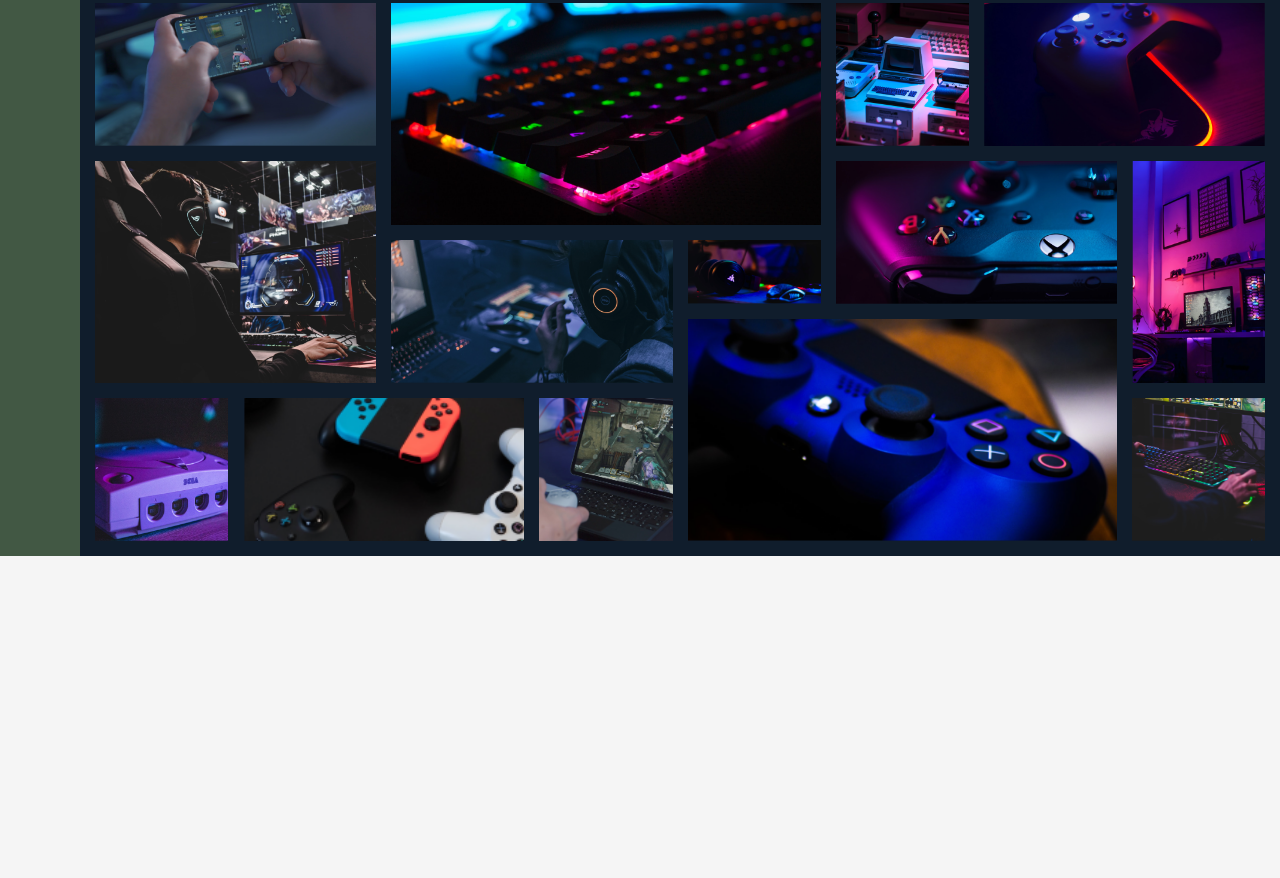
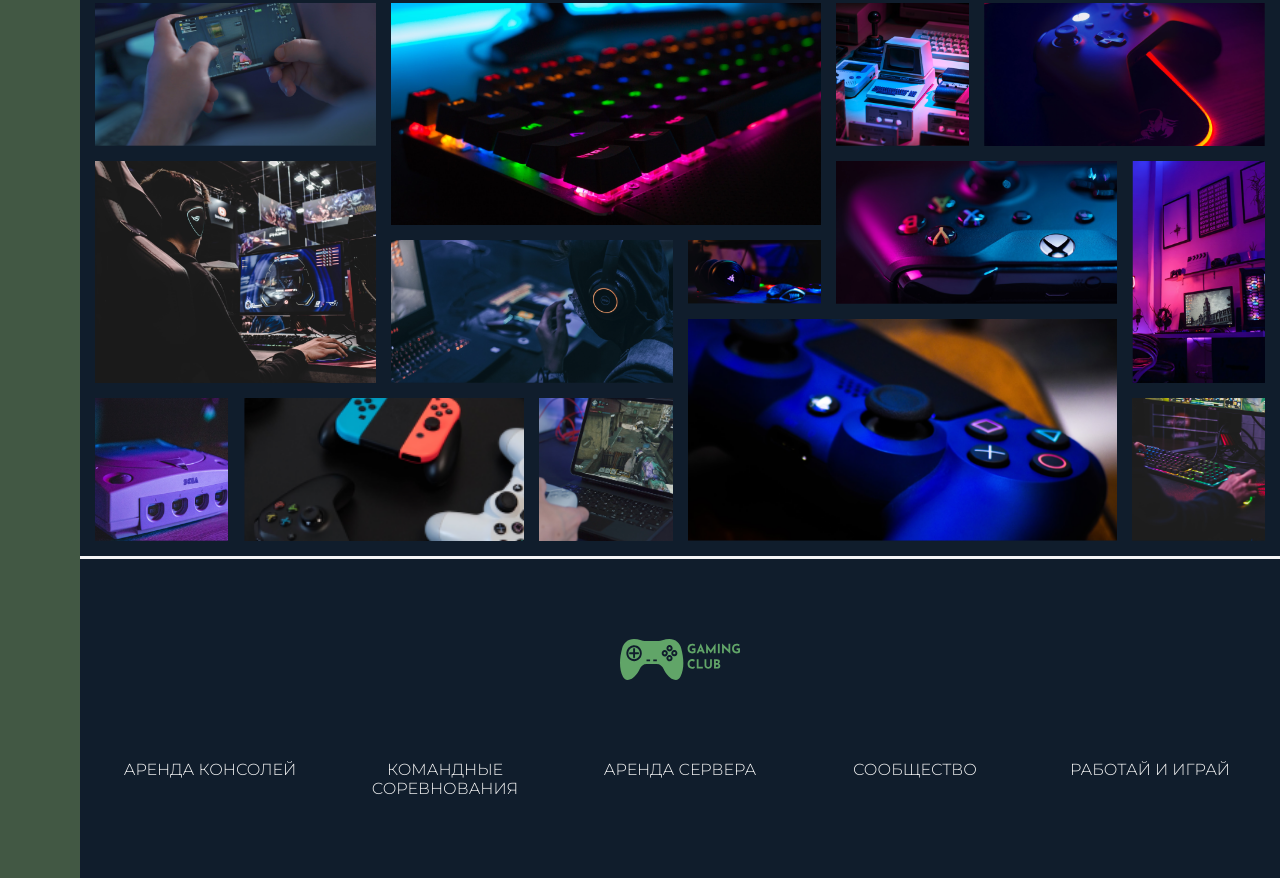
Before and after one commit to GaluzaMaksim996/game-store, a website: page src/index.html in a window 1280 px wide. Shown: the part 3053-3931 px from the top of the page. Before the commit the page ends 3609 px from the top, so only its background shows below. Drawn offline with nearby package versions, Linux system fonts and the light colour scheme; files that its build step writes are made by us from their sources.

Commit message:
added footer

```diff
--- a/src/index.html
+++ b/src/index.html
@@ -393,6 +393,21 @@
           <img src="img/gal-14.png" alt="img-14" class="gallery__img" />
         </div>
       </div>
+
+      <div class="footer">
+        <a href="#" class="logo">
+          <img src="icons/logo.svg" alt="logo" class="logo__img" />
+        </a>
+        <div class="nav">
+          <ul class="nav__list">
+            <li class="nav__item"><a href="#" class="nav__link">АРЕНДА КОНСОЛЕЙ</a></li>
+            <li class="nav__item"><a href="#" class="nav__link">КОМАНДНЫЕ СОРЕВНОВАНИЯ</a></li>
+            <li class="nav__item"><a href="#" class="nav__link">АРЕНДА СЕРВЕРА</a></li>
+            <li class="nav__item"><a href="#" class="nav__link">СООБЩЕСТВО</a></li>
+            <li class="nav__item"><a href="#" class="nav__link">РАБОТАЙ И ИГРАЙ</a></li>
+          </ul>
+        </div>
+      </div>
     </div>
   </body>
 </html>
--- /dev/null
+++ b/src/scss/_footer.scss
@@ -0,0 +1,36 @@
+.footer {
+  background-color: $color-blue-dark;
+  grid-column: full-start / full-end;
+  padding: 8rem 3rem;
+  border-top: solid 0.3rem $color-gray-light;
+}
+
+.nav {
+  &__list {
+    list-style-type: none;
+    display: grid;
+    grid-template-columns: repeat(auto-fit, minmax(15rem, 1fr));
+    justify-items: center;
+    grid-gap: 3.5rem;
+  }
+
+  &__link {
+    &:link,
+    &:visited {
+      font-size: 1.6rem;
+      font-weight: 300;
+      text-transform: uppercase;
+      color: $color-gray-light;
+      text-decoration: none;
+      text-align: center;
+      transition: 0.3 all;
+      display: inline-block;
+    }
+
+    &:hover,
+    &:active {
+      color: $color-green-dark;
+      transform: translateY(-0.3rem);
+    }
+  }
+}
--- a/src/scss/style.scss
+++ b/src/scss/style.scss
@@ -9,3 +9,4 @@
 @import 'banner';
 @import 'cards';
 @import 'gallery';
+@import 'footer';
```
Also changed, not shown: dist/css/style.min.css, dist/index.html.
